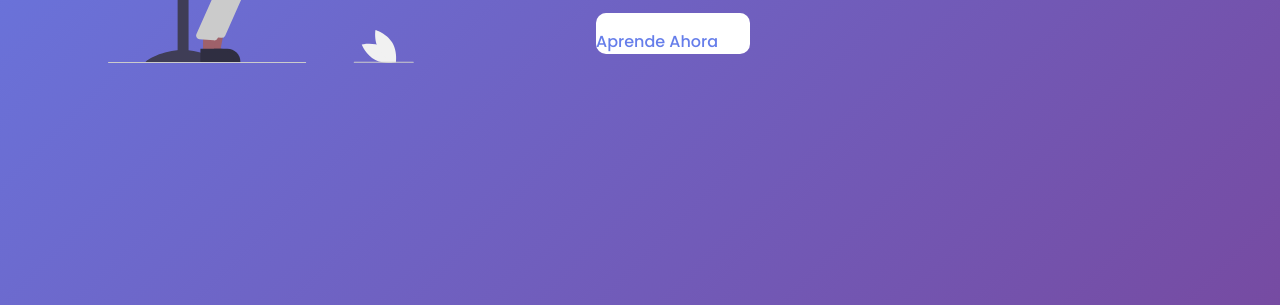
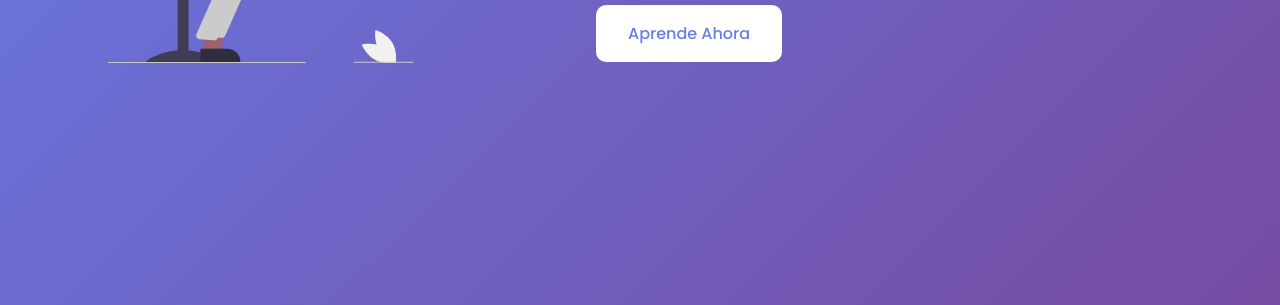
Before and after one commit to Abrahams0602/Frontend-2025, a plain HTML site: page Trabajo-Practico-4/index.html in a window 1280 px wide. Shown: the part 495-800 px from the top of the page. Drawn offline with Linux system fonts and the light colour scheme.

Commit message:
arreglamos boton 'Aprende ahora'

```diff
--- a/Trabajo-Practico-4/css/style.css
+++ b/Trabajo-Practico-4/css/style.css
@@ -52,7 +52,9 @@ img{
     text-decoration: none;
     color:#667EEA;
     padding-top: 1em;
+    padding-bottom: 1em;
     padding-right: 2em ;
+    padding-left: 2em;
     display: inline-block;
     border-radius: 10px;
     font-weight: 500;
```
